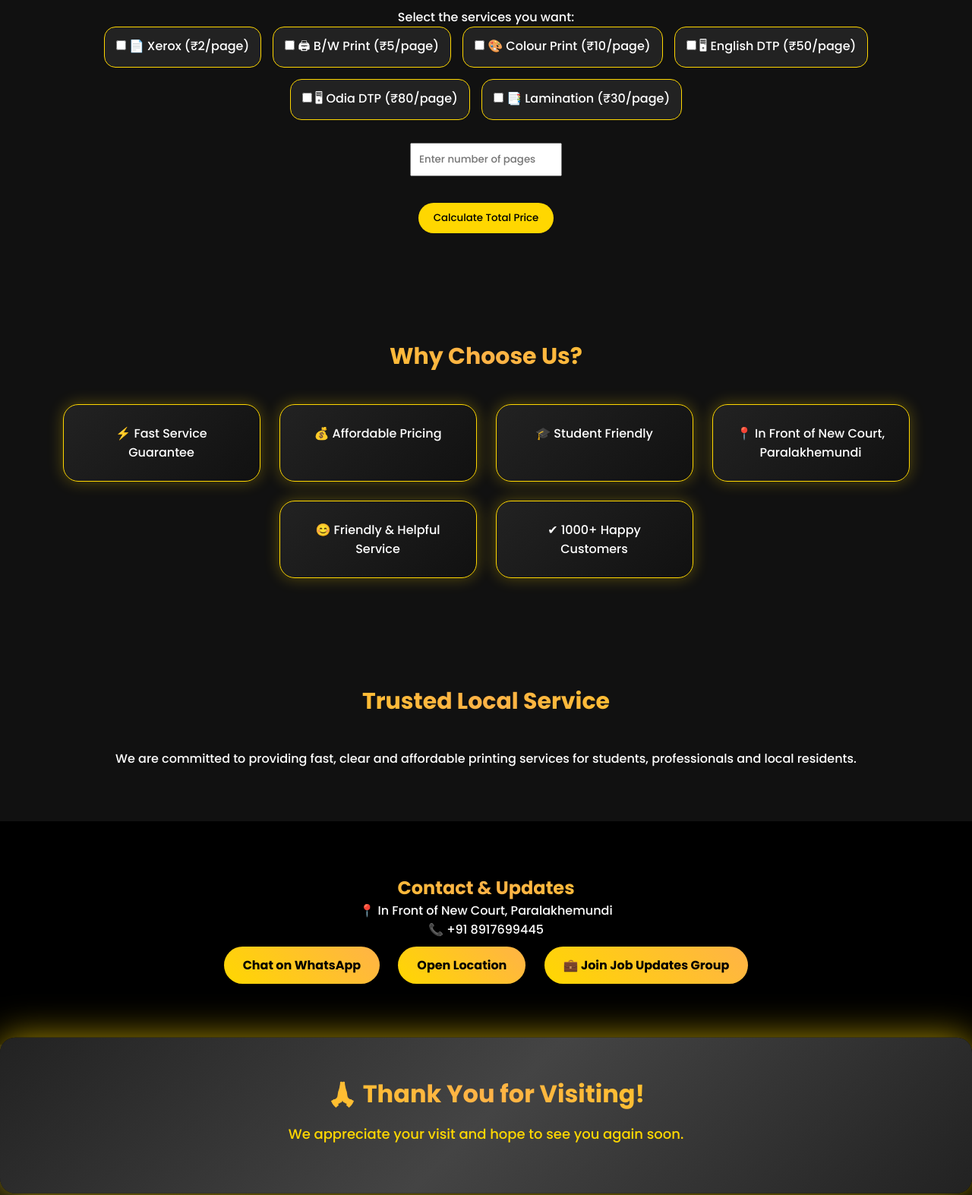
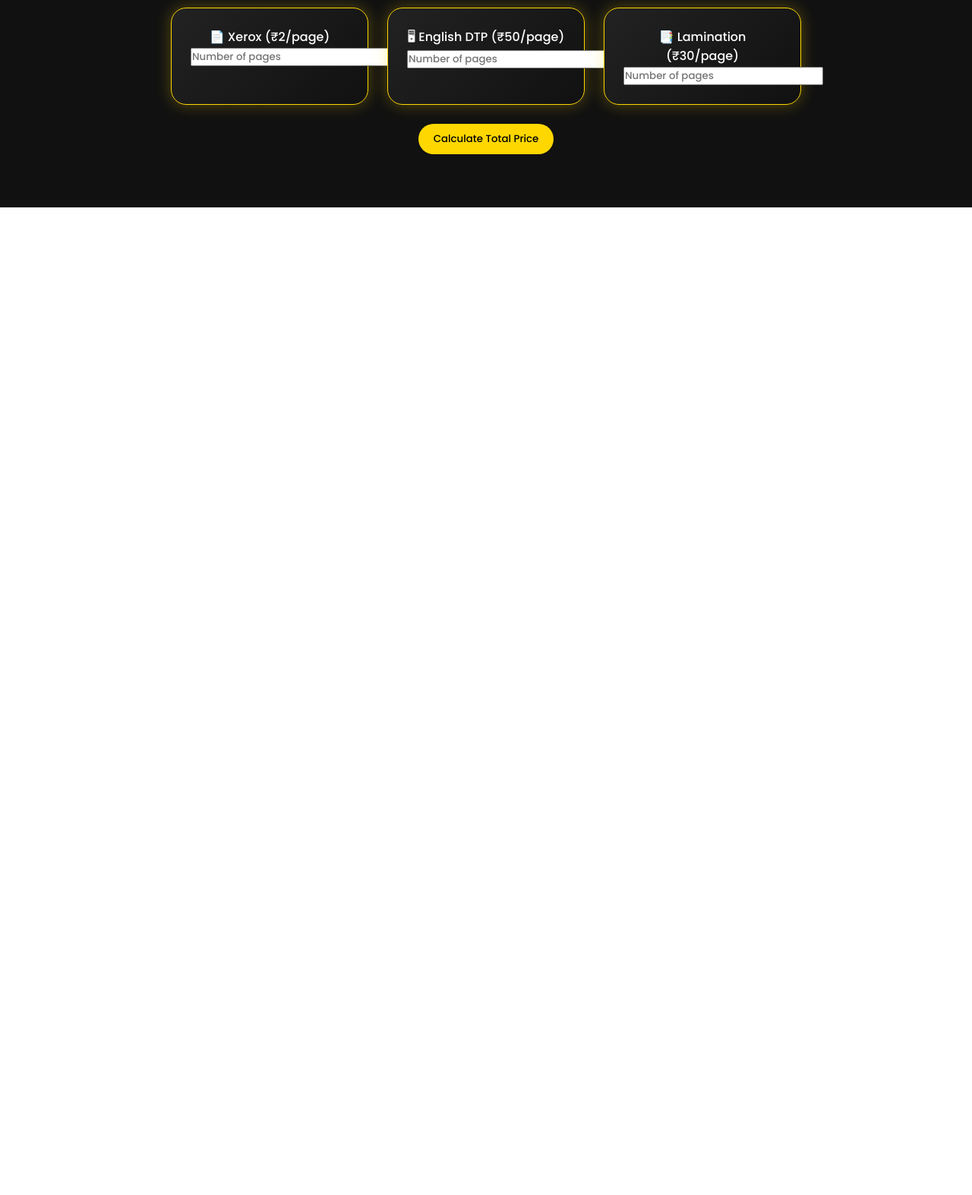
Before and after one commit to sri-ganesh-xerox-centre/Chandan-, a plain HTML site: page index.html in a window 1280 px wide. Shown: the part 1940-3513 px from the top of the page at 76% size. After the commit the page ends 2213 px from the top, so only its background shows below. Drawn offline with Linux system fonts and the light colour scheme.

```diff
--- a/index.html
+++ b/index.html
@@ -74,7 +74,7 @@
 <a href="https://wa.me/918917699445?text=Hello%20I%20want%20to%20avail%20the%2010%25%20off%20offer%20for%20orders%20above%20500.">Claim Offer on WhatsApp</a>
 </section>
 
-<!-- SERVICES WITH PRICE -->
+<!-- SERVICES -->
 <section class="section">
 <h2 class="gold">Our Services & Prices</h2>
 <div class="container">
@@ -83,7 +83,7 @@
 <a class="card" href="https://wa.me/918917699445?text=Hello%20I%20want%20Colour%20printing." target="_blank">🎨 Colour Printing<br><br><strong>₹10 per page</strong></a>
 <a class="card" href="https://wa.me/918917699445?text=Hello%20I%20want%20Lamination%20service." target="_blank">📑 Lamination<br><br><strong>₹30 per page</strong></a>
 
-<!-- COLLAPSIBLE ONLINE FORM FILLUP -->
+<!-- Online Form Folder -->
 <div class="card" id="onlineFormCard" onclick="toggleFolder()">
   🖥 Online Form Fillup<br><br>
   <strong>₹150 per form</strong>
@@ -105,7 +105,7 @@
 <a class="card" href="https://wa.me/918917699445?text=Hello%20I%20want%20Passport%20Photo%20Print." target="_blank">📸 Passport Photo<br><br><strong>₹50</strong></a>
 <a class="card" href="https://wa.me/918917699445?text=Hello%20I%20want%20Spiral%20Binding%20service." target="_blank">📂 Spiral Binding<br><br><strong>Starting ₹150</strong></a>
 
-<!-- WHATSAPP JOB UPDATES GROUP CARD -->
+<!-- Job Updates Group -->
 <a class="card pulseJobGroup" href="https://chat.whatsapp.com/JFnra4GkMa0DvVHnbOqNoY?mode=gi_t" target="_blank">
 💼 Job Updates Group<br><br>Join our WhatsApp group for latest job updates!
 </a>
@@ -116,37 +116,36 @@
 <!-- MULTI-SERVICE PRICE CALCULATOR -->
 <section class="section">
 <h2 class="gold">Price Calculator</h2>
-<p>Select the services you want:</p>
-<div style="display:flex; flex-wrap:wrap; justify-content:center; gap:15px; margin-bottom:20px;">
-  <label style="background:#222;padding:12px 15px;border-radius:15px; border:1px solid #FFD700; cursor:pointer;"><input type="checkbox" class="calcService" value="2"> 📄 Xerox (₹2/page)</label>
-  <label style="background:#222;padding:12px 15px;border-radius:15px; border:1px solid #FFD700; cursor:pointer;"><input type="checkbox" class="calcService" value="5"> 🖨 B/W Print (₹5/page)</label>
-  <label style="background:#222;padding:12px 15px;border-radius:15px; border:1px solid #FFD700; cursor:pointer;"><input type="checkbox" class="calcService" value="10"> 🎨 Colour Print (₹10/page)</label>
-  <label style="background:#222;padding:12px 15px;border-radius:15px; border:1px solid #FFD700; cursor:pointer;"><input type="checkbox" class="calcService" value="50"> 🖥 English DTP (₹50/page)</label>
-  <label style="background:#222;padding:12px 15px;border-radius:15px; border:1px solid #FFD700; cursor:pointer;"><input type="checkbox" class="calcService" value="80"> 🖥 Odia DTP (₹80/page)</label>
-  <label style="background:#222;padding:12px 15px;border-radius:15px; border:1px solid #FFD700; cursor:pointer;"><input type="checkbox" class="calcService" value="30"> 📑 Lamination (₹30/page)</label>
+<div class="container">
+<div class="card">
+📄 Xerox (₹2/page)<br>
+<input type="number" id="xeroxPages" placeholder="Number of pages" min="0">
 </div>
-<input type="number" id="pages" placeholder="Enter number of pages" style="padding:10px;margin:10px; width:200px;">
-<br><br>
-<button onclick="calculateMultiple()" style="padding:10px 20px;background:gold;border:none;border-radius:20px;">Calculate Total Price</button>
-<h3 id="result"></h3>
+<div class="card">
+🖥 English DTP (₹50/page)<br>
+<input type="number" id="dtpPages" placeholder="Number of pages" min="0">
+</div>
+<div class="card">
+📑 Lamination (₹30/page)<br>
+<input type="number" id="laminationPages" placeholder="Number of pages" min="0">
+</div>
+</div>
+<br>
+<button onclick="calculateMultiServices()" style="padding:10px 20px;background:gold;border:none;border-radius:20px;">Calculate Total Price</button>
+<h3 id="multiResult"></h3>
 
 <script>
-function calculateMultiple(){
-  var pages = Number(document.getElementById("pages").value);
-  var services = document.querySelectorAll(".calcService:checked");
-  var total = 0;
-  services.forEach(function(service){
-    total += Number(service.value) * pages;
-  });
-  if(services.length === 0){
-    document.getElementById("result").innerHTML = "Please select at least one service.";
-  } else if(pages <= 0){
-    document.getElementById("result").innerHTML = "Please enter number of pages.";
-  } else{
-    document.getElementById("result").innerHTML = "Total Price: ₹" + total;
-  }
+function calculateMultiServices(){
+  var xerox = Number(document.getElementById("xeroxPages").value) || 0;
+  var dtp = Number(document.getElementById("dtpPages").value) || 0;
+  var lamination = Number(document.getElementById("laminationPages").value) || 0;
+
+  var total = (xerox * 2) + (dtp * 50) + (lamination * 30);
+
+  document.getElementById("multiResult").innerHTML = "Total Price: ₹" + total;
 }
 
+// Online Form functions
 function toggleFolder(){
   var folder = document.getElementById("folderOptions");
   folder.style.display = (folder.style.display === "flex") ? "none" : "flex";
@@ -163,39 +162,3 @@
 function closeOffer(){ document.getElementById("offerPopup").style.display="none"; }
 window.onload=function(){ setTimeout(function(){ document.getElementById("offerPopup").style.display="flex"; },2000);}
 </script>
-</section>
-
-<!-- WHY CHOOSE US -->
-<section class="section">
-<h2 class="gold">Why Choose Us?</h2>
-<div class="container">
-<div class="card">⚡ Fast Service Guarantee</div>
-<div class="card">💰 Affordable Pricing</div>
-<div class="card">🎓 Student Friendly</div>
-<div class="card">📍 In Front of New Court, Paralakhemundi</div>
-<div class="card">😊 Friendly & Helpful Service</div>
-<div class="card">✔ 1000+ Happy Customers</div>
-</div>
-</section>
-
-<!-- TRUST SECTION -->
-<section class="section">
-<h2 class="gold">Trusted Local Service</h2>
-<p>We are committed to providing fast, clear and affordable printing services for students, professionals and local residents.</p>
-</section>
-
-<!-- CONTACT -->
-<section class="contact">
-<h2 class="gold">Contact & Updates</h2>
-<p>📍 In Front of New Court, Paralakhemundi</p>
-<p>📞 +91 8917699445</p>
-<a href="https://wa.me/918917699445">Chat on WhatsApp</a>
-<a href="https://maps.app.goo.gl/xa3WznAaykD7ukt89">Open Location</a>
-<a href="https://chat.whatsapp.com/JFnra4GkMa0DvVHnbOqNoY?mode=gi_t" target="_blank">💼 Join Job Updates Group</a>
-</section>
-
-<!-- FLOATING THANK YOU SECTION -->
-<section id="thankYouSection">
-<h2 class="gold" style="font-size:32px;">🙏 Thank You for Visiting!</h2>
-<p style="color:#FFD700; font-size:18px; margin:15px 0;">We appreciate your visit and hope to see you again soon.</p>
-<a href="https://wa.me/918917699445" style="display:inline-block; padding
```
